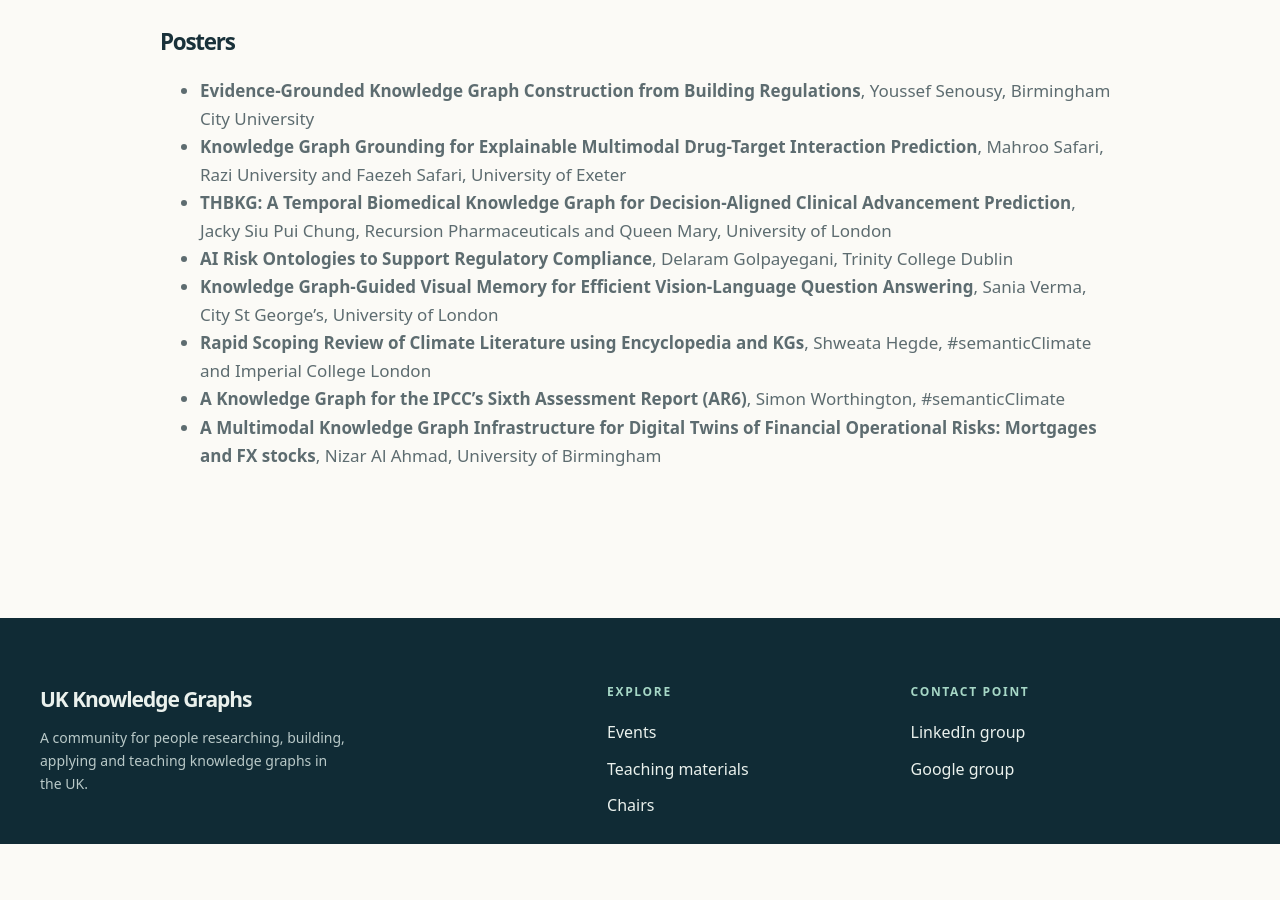
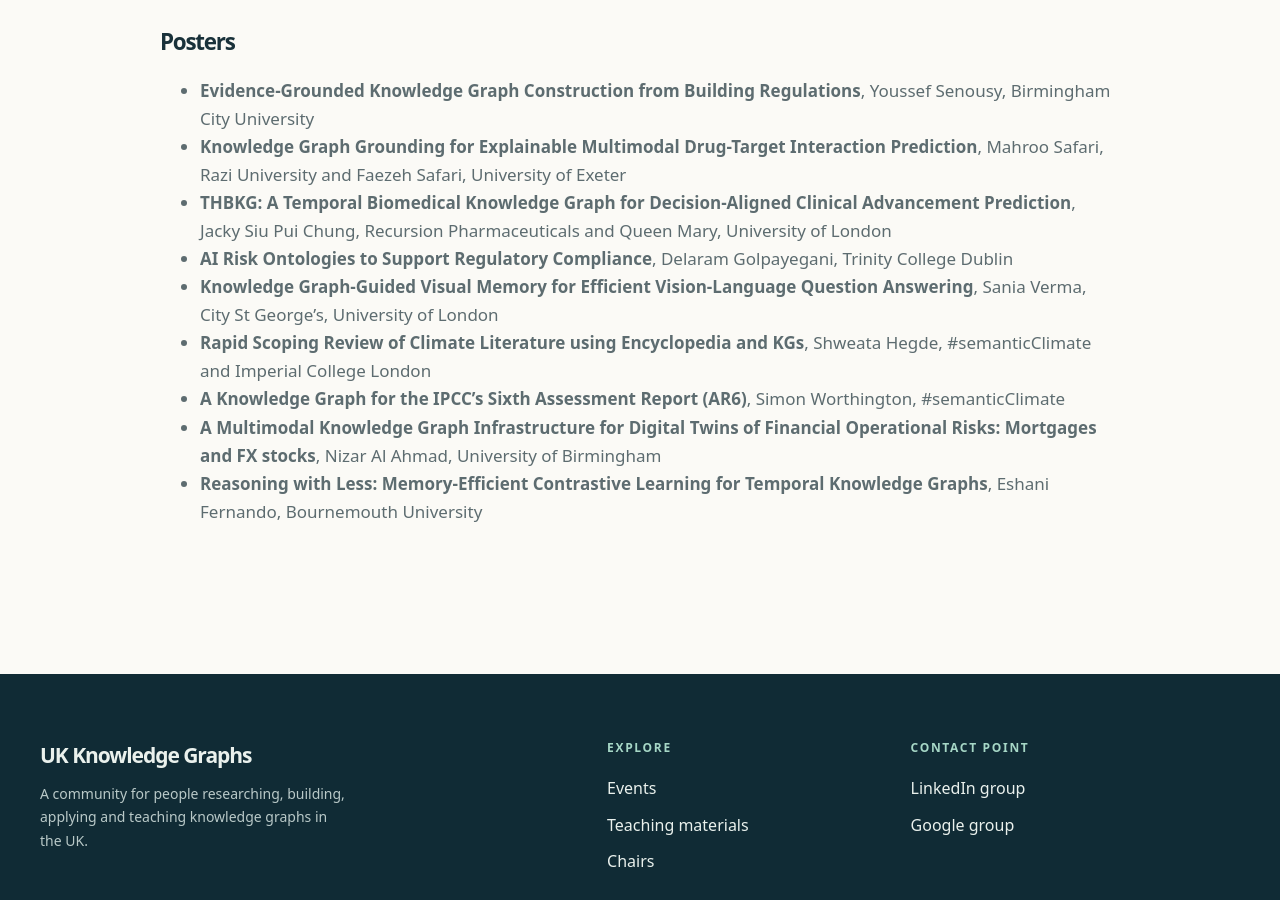
Before and after one commit to uk-knowledge-graphs/uk-knowledge-graphs.github.io, a Jekyll site: the page built from _events/symposium-2026.md, in a window 1280 px wide and 900 px high, scrolled down 3019 px. Built offline with Jekyll 4.4.1, drawn with Linux system fonts in a browser that asks for light colours; before the commit the page ends 3863 px from its top, so only the background shows below that.

Commit message:
new poster

```diff
--- a/_events/symposium-2026.md
+++ b/_events/symposium-2026.md
@@ -93,3 +93,4 @@ Knowledge graphs are often considered the end product of a costly transformation
 - **Rapid Scoping Review of Climate Literature using Encyclopedia and KGs**, Shweata Hegde,	#semanticClimate and Imperial College London
 - **A Knowledge Graph for the IPCC's Sixth Assessment Report (AR6)**, Simon Worthington, #semanticClimate
 - **A Multimodal Knowledge Graph Infrastructure for Digital Twins of Financial Operational Risks: Mortgages and FX stocks**, Nizar Al Ahmad, University of Birmingham
+- **Reasoning with Less: Memory-Efficient Contrastive Learning for Temporal Knowledge Graphs**, Eshani Fernando, Bournemouth University
```
